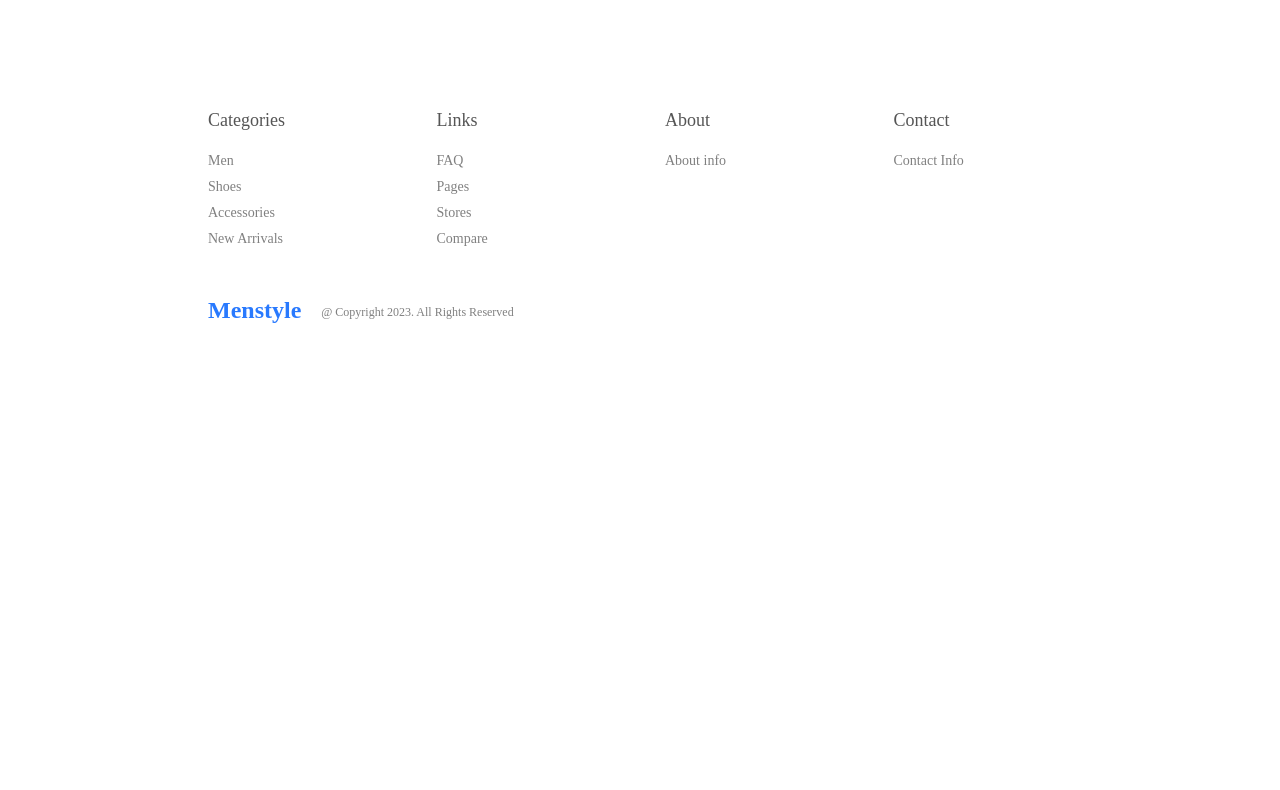
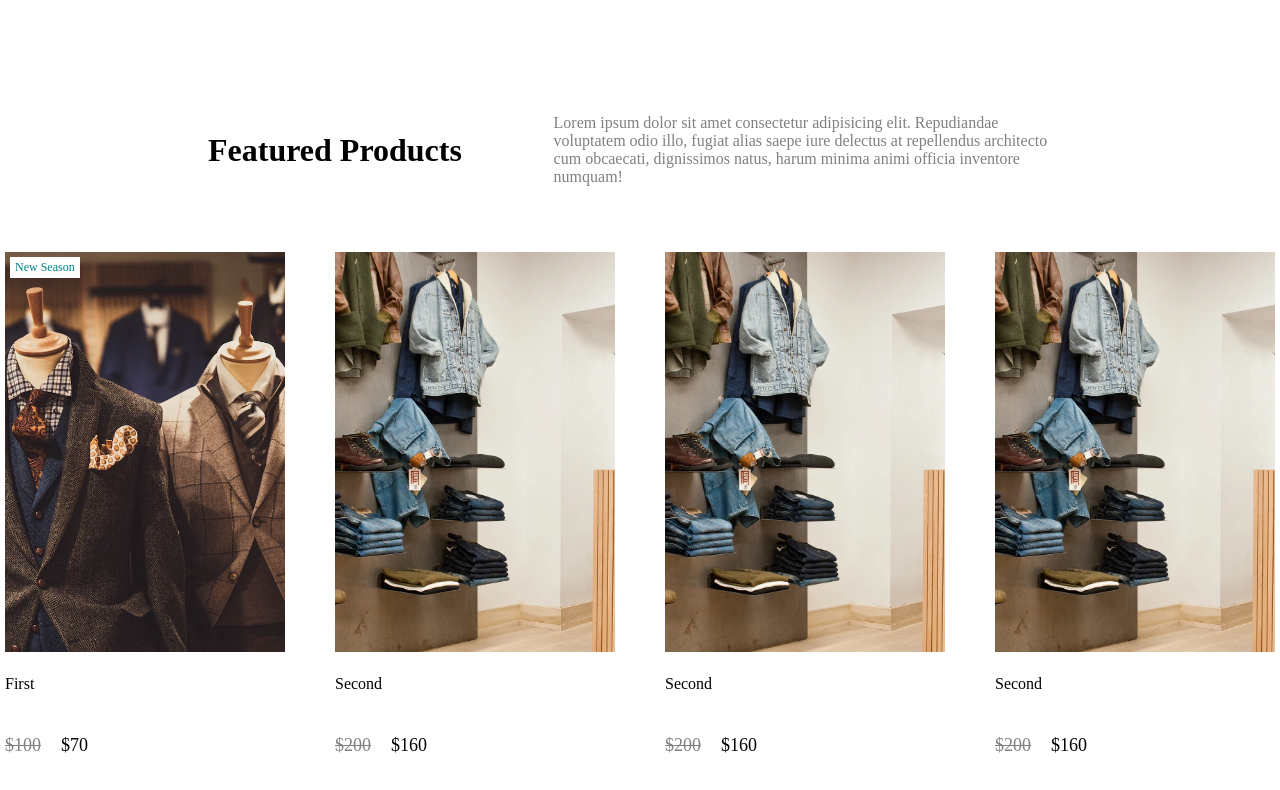
Before and after one commit to ali-alim/menstyle, a React (Create React App) app in the folder client/: page / in a window 1280 px wide. Shown: the part 810-1600 px from the top of the page. Before the commit the page ends 1154 px from the top, so only its background shows below. Built offline with nearby package versions, Linux system fonts and the light colour scheme.

Commit message:
add featured products with hard-coded card info

```diff
--- /dev/null
+++ b/client/src/components/Card/Card.jsx
@@ -0,0 +1,31 @@
+import { Link } from "react-router-dom";
+import "./card.scss";
+
+const Card = ({ item }) => {
+  return (
+    <Link className="link" to={`/product/${item.id}`}>
+      <div className="card">
+        <div className="image">
+          {item?.isNew && <span>New Season</span>}
+          <img
+            src={item.img}
+            alt=""
+            className="mainImg"
+          />
+          <img
+            src={item.img2}
+            alt=""
+            className="secondImg"
+          />
+        </div>
+        <h2>{item?.title}</h2>
+        <div className="prices">
+          <h3>${item.oldPrice || item?.price + 20}</h3>
+          <h3>${item?.price}</h3>
+        </div>
+      </div>
+    </Link>
+  );
+};
+
+export default Card;
--- /dev/null
+++ b/client/src/components/Card/card.scss
@@ -0,0 +1,63 @@
+.card{
+  width: 280px;
+  display: flex;
+  flex-direction: column;
+  gap: 10px;
+  margin-bottom: 50px;
+
+  .image{
+    width: 100%;
+    height: 400px;
+    overflow: hidden;
+    position: relative;
+
+    &:hover{
+      .secondImg{
+        z-index: 2;
+      }
+    }
+
+    img{
+      width: 100%;
+      height: 100%;
+      object-fit: cover;
+      position: absolute;
+    }
+
+    .mainImg{
+      z-index: 1;
+    }
+
+    span{
+      position: absolute;
+      top: 5px;
+      left: 5px;
+      background-color: white;
+      color: teal;
+      padding: 3px 5px;
+      z-index: 3;
+      font-weight: 500;
+      font-size: 12px;
+    }
+  }
+
+  h2{
+    font-size: 16px;
+    font-weight: 400;
+  }
+
+  .prices{
+    display: flex;
+    gap: 20px;
+
+    h3{
+      font-size: 18px;
+      font-weight: 500;
+
+      &:first-child{
+        color: gray;
+        text-decoration: line-through;
+      }
+    }
+  }
+}
--- /dev/null
+++ b/client/src/components/FeaturedProducts/FeaturedProducts.jsx
@@ -0,0 +1,62 @@
+import Card from "../Card/Card";
+import "./featuredProducts.scss";
+
+const FeaturedProducts = ({ type }) => {
+
+  const data = [
+    {
+      id: 1,
+      img: "./images/slider_4.avif",
+      img2: "./images/slider_3.avif",
+      title: "First",
+      isNew: true,
+      oldPrice: 100,
+      price: 70
+    },
+    {
+      id: 2,
+      img: "./images/slider_2.webp",
+      img2: "./images/slider_1.jpg",
+      title: "Second",
+      isNew: false,
+      oldPrice: 200,
+      price: 160
+    },
+    {
+      id: 3,
+      img: "./images/slider_2.webp",
+      img2: "./images/slider_1.jpg",
+      title: "Second",
+      isNew: false,
+      oldPrice: 200,
+      price: 160
+    },
+    {
+      id: 4,
+      img: "./images/slider_2.webp",
+      img2: "./images/slider_1.jpg",
+      title: "Second",
+      isNew: false,
+      oldPrice: 200,
+      price: 160
+    }
+  ]
+
+  return (
+    <div className="featuredProducts">
+      <div className="top">
+        <h1>{type} products</h1>
+        <p>
+          Lorem ipsum dolor sit amet consectetur adipisicing elit. Repudiandae voluptatem odio illo, fugiat alias saepe iure delectus at repellendus architecto cum obcaecati, dignissimos natus, harum minima animi officia inventore numquam!
+        </p>
+      </div>
+      <div className="bottom">
+        {data?.map((item,i) => (
+          <Card item={item} key={i} />
+        ))}
+      </div>
+    </div>
+  );
+};
+
+export default FeaturedProducts;
--- /dev/null
+++ b/client/src/components/FeaturedProducts/featuredProducts.scss
@@ -0,0 +1,26 @@
+.featuredProducts {
+  margin: 100px 200px;
+
+  .top {
+    display: flex;
+    align-items: center;
+    justify-content: space-between;
+    margin-bottom: 50px;
+
+    h1 {
+      flex: 2;
+      text-transform: capitalize;
+    }
+
+    p{
+      flex:3;
+      color:gray
+    }
+  }
+
+  .bottom{
+    display: flex;
+    justify-content: center;
+    gap: 50px;
+  }
+}
--- a/client/src/pages/Home/Home.jsx
+++ b/client/src/pages/Home/Home.jsx
@@ -1,11 +1,14 @@
 import React from 'react';
 import Slider from '../../components/Slider/Slider';
 import "./home.scss";
+import FeaturedProducts from '../../components/FeaturedProducts/FeaturedProducts';
 
 const Home = () => {
   return (
     <div>
       <Slider />
+      <FeaturedProducts type="featured" />
+      <FeaturedProducts type="trending" />
     </div>
   )
 }
```
